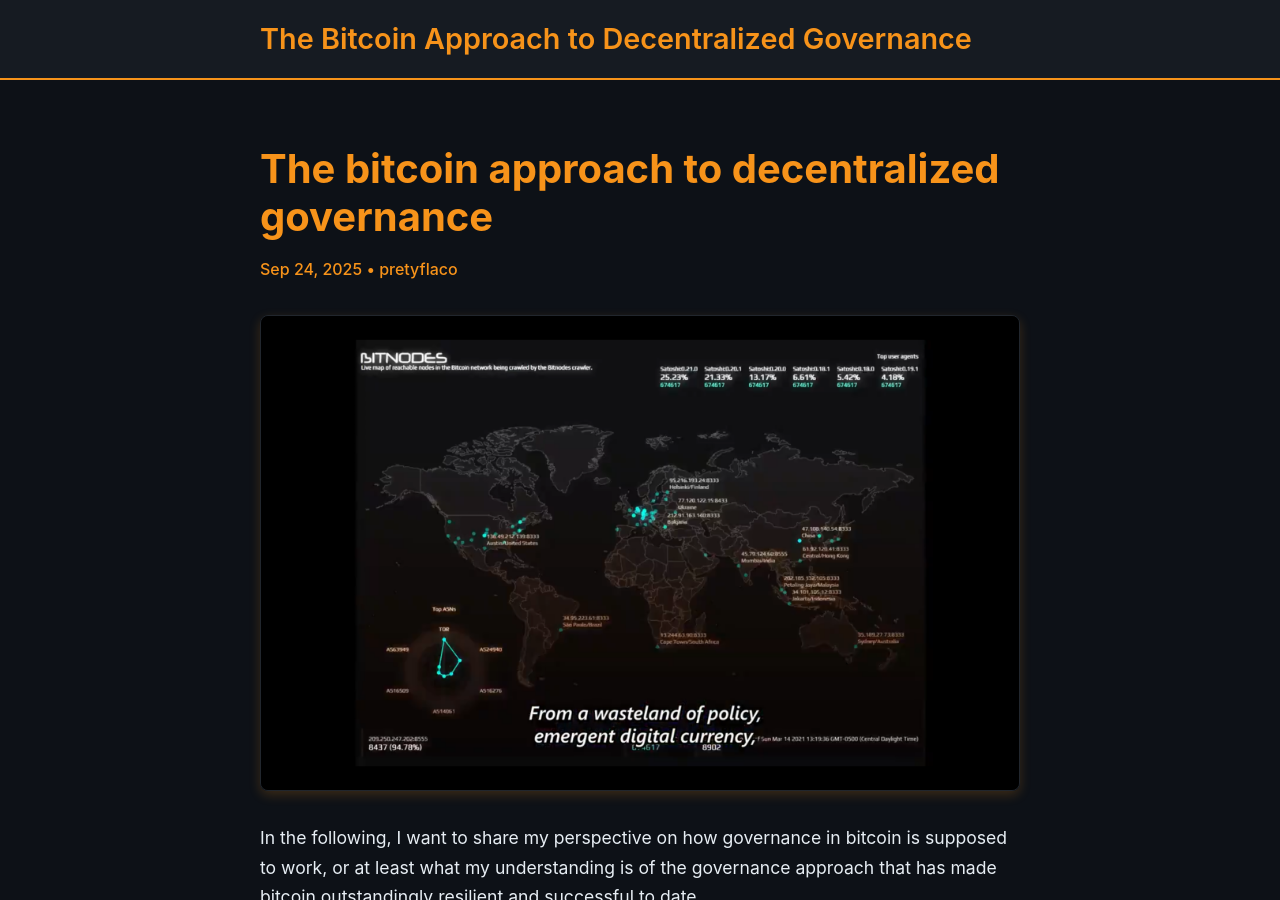
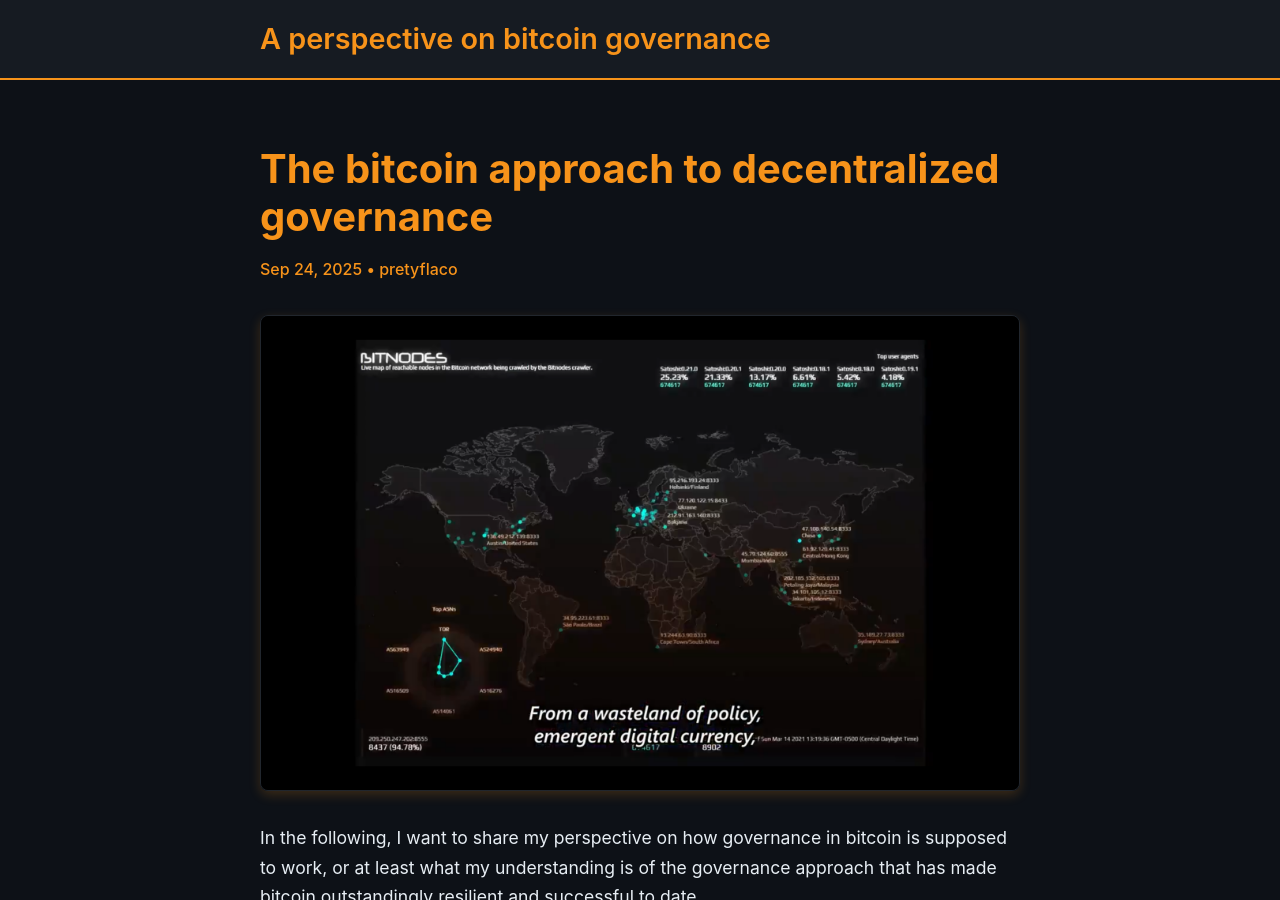
Before and after one commit to pretyflaco/bitcoingovernance, a Jekyll site: the page built from index.md, in a window 1280 px wide and 900 px high. Built offline with Jekyll 4.4.1, drawn with Linux system fonts in a browser that asks for light colours.

Commit message:
Update header title to 'A perspective on bitcoin governance'
- Change site title from 'The Bitcoin Approach to Decentralized Governance'
  to 'A perspective on bitcoin governance'
- Keep article title unchanged in the body content
- Simplify header for cleaner, more concise presentation

```diff
--- a/_config.yml
+++ b/_config.yml
@@ -1,5 +1,5 @@
 # Site settings
-title: "The Bitcoin Approach to Decentralized Governance"
+title: "A perspective on bitcoin governance"
 description: "A perspective on how governance in Bitcoin works and what makes it resilient and successful"
 author: "pretyflaco"
 url: "https://yourusername.github.io"
```
